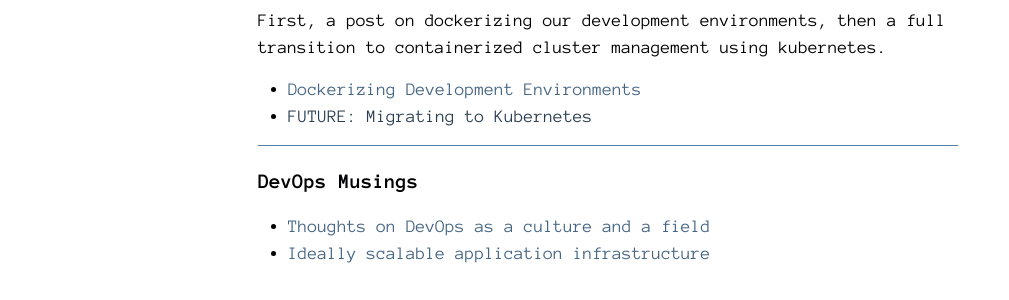
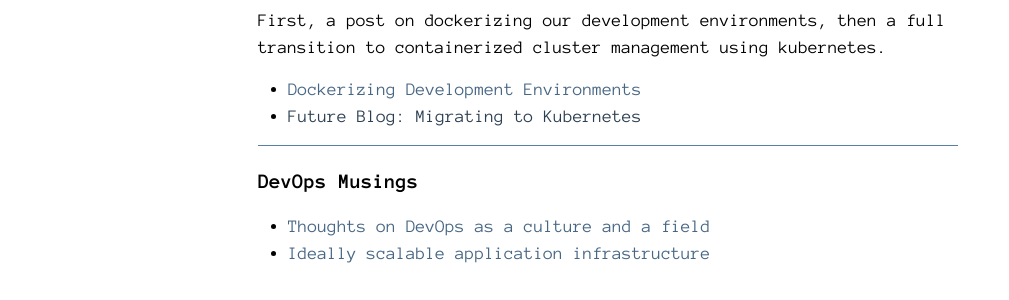
Before and after one commit to yanatan16/joneisen.works, a Jekyll site: the page built from portfolio.html, in a window 1280 px wide and 900 px high, scrolled down 1984 px. Shown: the part 553-853 px from the top of the window, without its empty margins (32-1041 px from the left). Built offline with Jekyll 4.4.1, drawn with Linux system fonts in a browser that asks for light colours; nearby versions of some CDN libraries.

Commit message:
adjust text of future blog

```diff
--- a/_data/portfolio.yaml
+++ b/_data/portfolio.yaml
@@ -110,7 +110,7 @@
       href: http://make.rafflecopter.com/dockerizing-development-environments.html
       text: Dockerizing Development Environments
     - class: future
-      text: "FUTURE: Migrating to Kubernetes"
+      text: "Future Blog: Migrating to Kubernetes"
 
   - title: DevOps Musings
     links:
```
